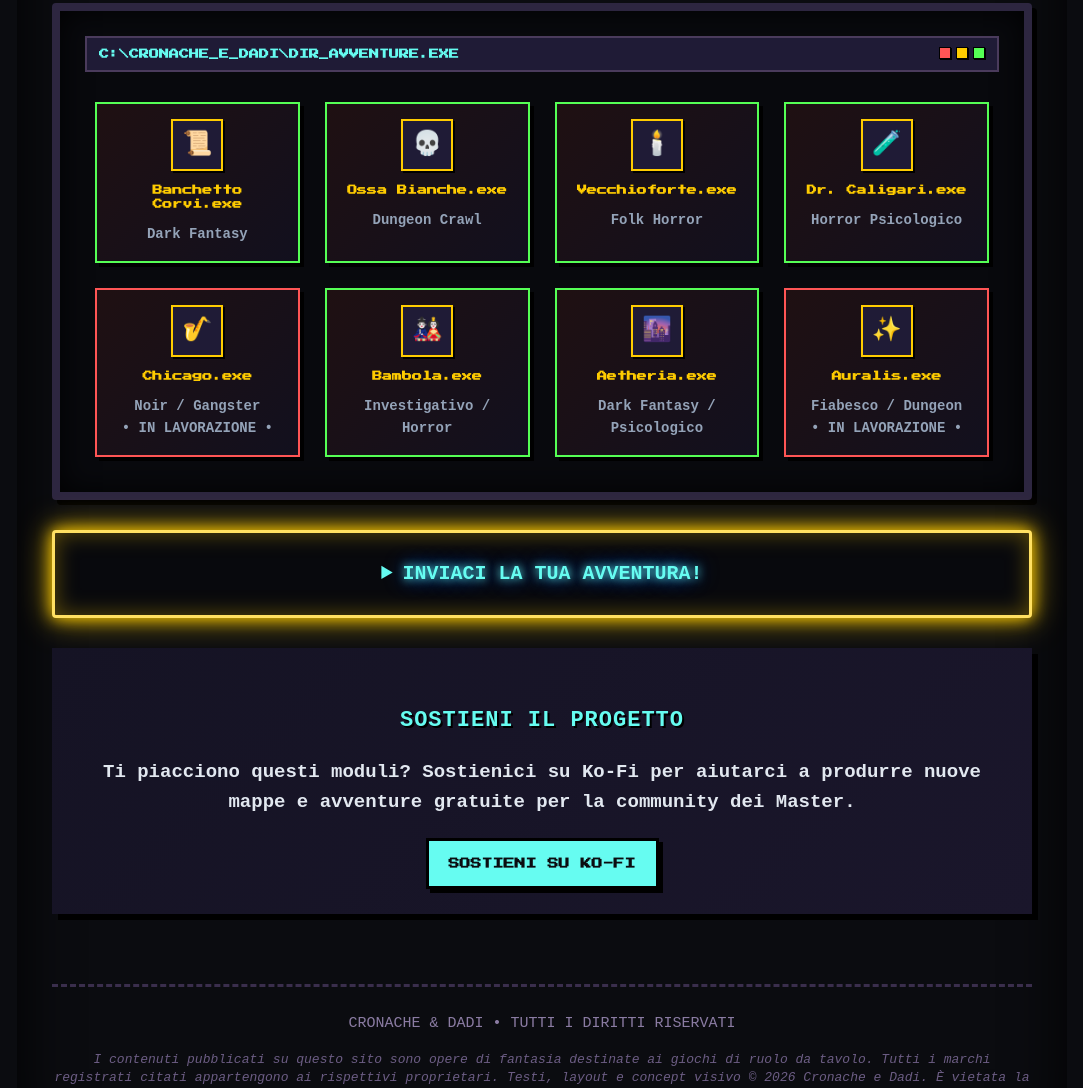
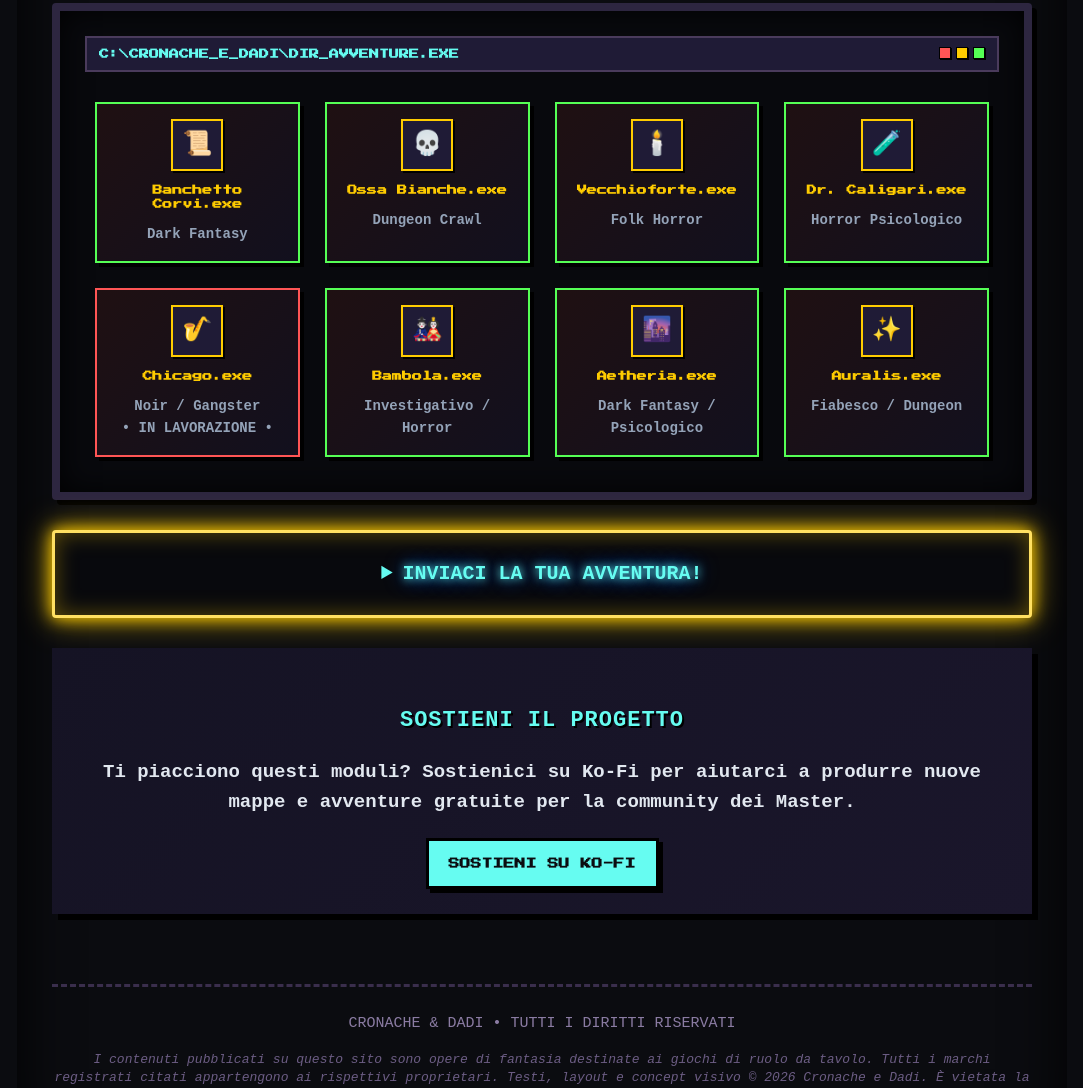
Before and after one commit to cronacheedadi/Archivio-Multiverso, a plain HTML site: page index.html in a window 1280 px wide. Shown: the part 1169-2257 px from the top of the page, without its empty margins (98-1181 px from the left). Drawn offline with Linux system fonts and the light colour scheme.

Commit message:
Add files via upload

```diff
--- a/index.html
+++ b/index.html
@@ -526,10 +526,10 @@
                 <div class="desktop-icon-title">Aetheria.exe</div>
                 <p class="desktop-icon-desc">Dark Fantasy / Psicologico<br></p>
             </a>
-            <a href="notfound.html" class="desktop-icon-card" style="border-color: #ff5555; background: linear-gradient(135deg, #1f1012 0%, #12101e 100%);">
+            <a href="Il Giardino di Auralis/index.html" class="desktop-icon-card" style="border-color: #55ff55; background: linear-gradient(135deg, #1f1012 0%, #12101e 100%);">
                 <div class="icon-graphic">✨</div>
                 <div class="desktop-icon-title">Auralis.exe</div>
-                <p class="desktop-icon-desc">Fiabesco / Dungeon<br> &bull; IN LAVORAZIONE &bull;</p>
+                <p class="desktop-icon-desc">Fiabesco / Dungeon<br></p>
             </a>
 
         </div>
```
